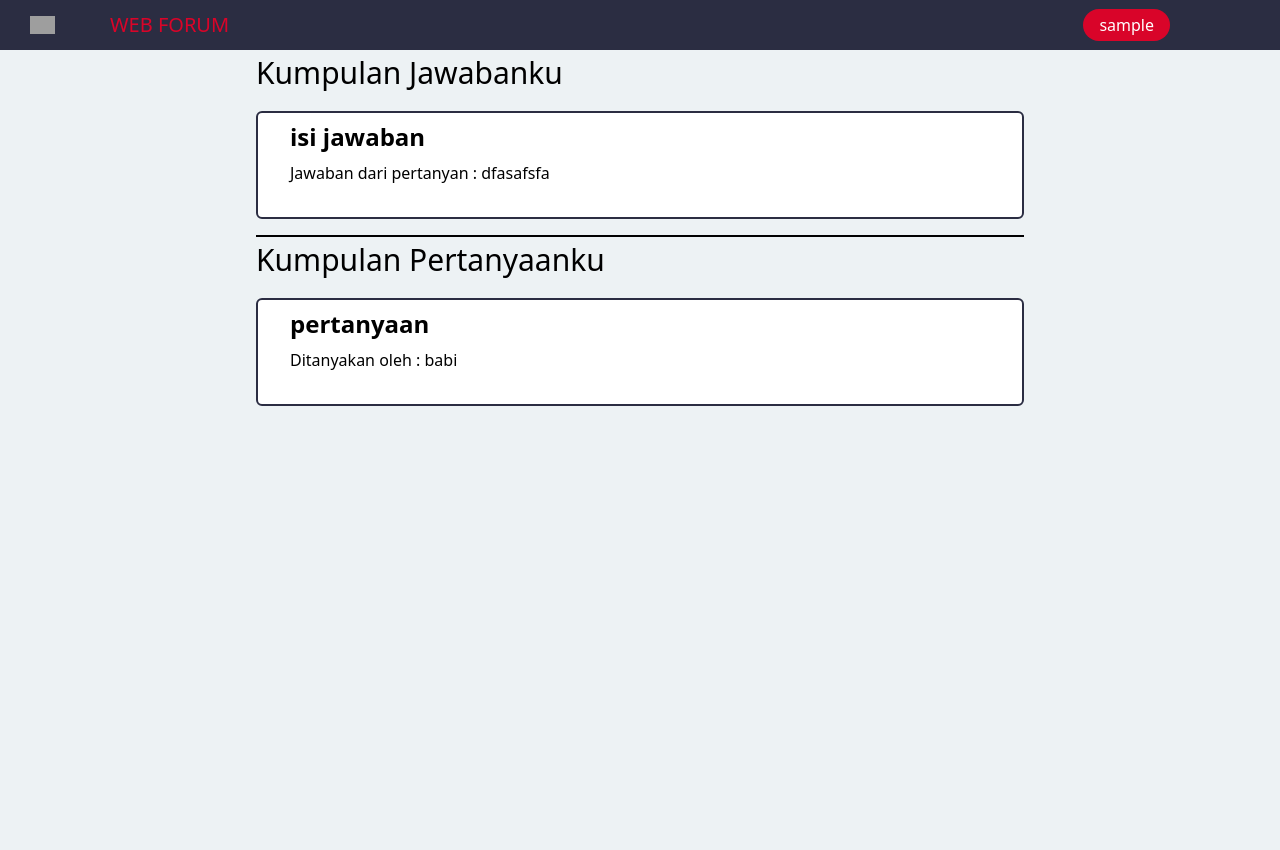
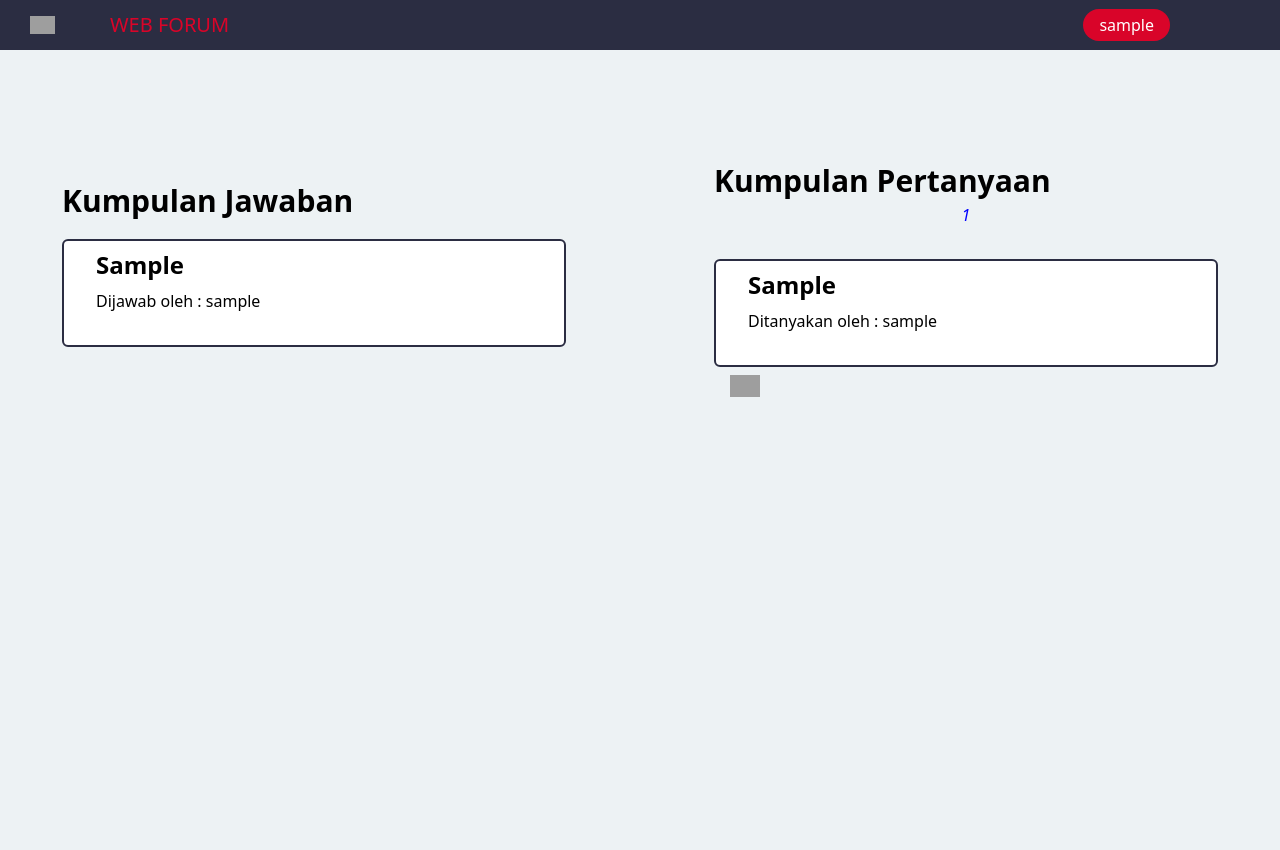
Before and after one commit to hfzdzakii/pplWebForum, a PHP site: page /MyPostPage.php in a window 1280 px wide. Run offline with PHP 8.4, Linux system fonts and the light colour scheme; the visitor is signed in with stand-in values (Sample User, id 1); tables that the repository leaves empty or names only in its code hold one stand-in row (values such as "Sample post"); a stand-in replaces the project's code that opens the database connection; some libraries are stand-ins or nearby versions; grey boxes are pictures that could not be loaded.

Commit message:
Komentar done

```diff
--- a/CommentPage.php
+++ b/CommentPage.php
@@ -54,7 +54,7 @@ try {
                     Dijawab oleh : <?php echo $dataJawaban[0]['username'] ?>
                 </div>
             </div>
-            <form action="controller.php?idJawaban=<?php echo $dataJawaban[0]['id_jawaban'] ?>" method="post" class="my-4 w-[100%] flex flex-col justify-center">
+            <form action="controller.php?idJawaban=<?php echo $dataJawaban[0]['id_jawaban'] ?>&from=<?php echo $state ?>" method="post" class="my-4 w-[100%] flex flex-col justify-center">
                 <?php if (isset($_SESSION['error'])) : ?>
                     <p style="color: red; font-style: italic; margin-top: 5px;"><?php echo $_SESSION['pesan'];
                                                                                         unset($_SESSION['pesan']);
@@ -93,7 +93,7 @@ try {
         });
 
         $('#myPost').click(function() {
-            window.location.href = 'myPostPage.php'
+            window.location.href = 'MyPostPage.php'
         })
 
         $('#logot').click(function() {
--- a/JawabPage.php
+++ b/JawabPage.php
@@ -65,7 +65,7 @@ try {
         });
 
         $('#myPost').click(function() {
-            window.location.href = 'myPostPage.php'
+            window.location.href = 'MyPostPage.php'
         })
 
         $('#logot').click(function() {
--- a/KumpulanPage.php
+++ b/KumpulanPage.php
@@ -53,7 +53,7 @@ try {
         });
 
         $('#myPost').click(function() {
-            window.location.href = 'myPostPage.php'
+            window.location.href = 'MyPostPage.php'
         })
 
         $('#logot').click(function() {
--- a/NewestPage.php
+++ b/NewestPage.php
@@ -154,7 +154,7 @@ try {
         });
 
         $('#myPost').click(function() {
-            window.location.href = 'myPostPage.php'
+            window.location.href = 'MyPostPage.php'
         })
 
         $('#logot').click(function() {
--- a/homePage.php
+++ b/homePage.php
@@ -154,7 +154,7 @@ try {
         });
 
         $('#myPost').click(function() {
-            window.location.href = 'myPostPage.php'
+            window.location.href = 'MyPostPage.php'
         })
 
         $('#logot').click(function() {
--- a/myPostPage.php
+++ b/myPostPage.php
@@ -3,16 +3,17 @@ session_start();
 include_once('yielder.php');
 include_once('connectDb.php');
 
-// if (isset($_SESSION['login'])) {
-//     $_SESSION['login'] = true;
-// } else {
-//     echo "<meta http-equiv='refresh' content='0; url=LoginPage.php'>";
-//     die();
-// }
+if (isset($_SESSION['login'])) {
+    $_SESSION['login'] = true;
+} else {
+    echo "<meta http-equiv='refresh' content='0; url=LoginPage.php'>";
+    die();
+}
 
-$state = "KumpulanPage";
+$state = "MyPostPage";
 $nama = $_SESSION['username'];
 $id = $_SESSION['id'];
+$akses = $_SESSION['akses'];
 
 $yielder = new Yielder($state, $nama);
 $head = $yielder->getHead();
@@ -21,39 +22,80 @@ $header = $yielder->getHeader($state, $nama);
 
 // SQL GOES HERE
 
+if ($akses == "admin") {
+    $kumpJawaban = $pdo->prepare("SELECT jawaban.id_jawaban, jawaban.jawaban, user.username from jawaban INNER JOIN user ON jawaban.id_user = user.id_user ORDER BY jawaban.waktu DESC;");
+    $kumpPertanyaan = $pdo->prepare("SELECT pertanyaan.id_pertanyaan, pertanyaan.pertanyaan, user.username FROM pertanyaan INNER JOIN user ON pertanyaan.id_user = user.id_user ORDER BY pertanyaan.waktu DESC;");
+} else {
+    $kumpJawaban = $pdo->prepare("SELECT jawaban.id_jawaban, jawaban.jawaban, user.username from jawaban INNER JOIN user ON jawaban.id_user = user.id_user WHERE jawaban.id_user=".$id." ORDER BY jawaban.waktu DESC;");
+    $kumpPertanyaan = $pdo->prepare("SELECT pertanyaan.id_pertanyaan, pertanyaan.pertanyaan, user.username FROM pertanyaan INNER JOIN user ON pertanyaan.id_user = user.id_user WHERE pertanyaan.id_user=".$id." ORDER BY pertanyaan.waktu DESC;");
+}
+
+try {
+    $kumpJawaban->execute();
+    $Jawaban = $kumpJawaban->fetchAll(PDO::FETCH_ASSOC);
+    $kumpPertanyaan->execute();
+    $Pertanyaan = $kumpPertanyaan->fetchAll(PDO::FETCH_ASSOC);
+} catch (PDOException $e) {
+    echo $e->getMessage();
+}
+
 ?>
 
 <?php echo $head ?>
 <?php echo $header ?>
-<div class="min-h-[100vh] w-[100vw] bg-[#EDF2F4] flex items-center flex-col">
-    <div class="w-[60%] flex items-center items-center flex-col">
-        <div class="text-[30px] text-left w-[100%]">
-            Kumpulan Jawabanku
+<div class="min-h-[100vh] w-[100vw] bg-[#EDF2F4] flex justify-around items-center px-10">
+    <div class="w-[42%] flex items-center items-center flex-col">
+        <div class="text-[30px] text-left w-[100%] font-semibold">
+            Kumpulan Jawaban
         </div>
+        <div class="flex flex-col w-[100%] h-[500px] overflow-y-auto">
+            <?php foreach($Jawaban as $jawaban): ?>
                 <a href="" class="w-[100%] bg-white rounded-md border-solid border-2 border-[#2B2D42] pb-8 mt-4">
                     <div class="px-8 py-2 text-2xl font-semibold">
-                <b>isi jawaban</b>
+                        <b><?php echo $jawaban['jawaban'] ?></b>
                     </div>
+                    <?php if($akses == "admin") : ?>
                         <div class="px-8">
-                Jawaban dari pertanyan : dfasafsfa
+                            Dijawab oleh : <?php echo $jawaban['username'] ?>
                         </div>
+                    <?php endif ?>
                 </a>
+            <?php endforeach ?>
         </div>
-    <div class="border border-black w-[60%] flex items-center items-center mt-4">
-
     </div>
-    <div class="w-[60%] flex items-center items-center flex-col">
-        <div class="text-[30px] text-left w-[100%]">
-            Kumpulan Pertanyaanku
+    <div class="w-[5%]"></div>
+    <div class="w-[42%] flex items-center items-center flex-col">
+        <div class="text-[30px] text-left w-[100%] font-semibold">
+            Kumpulan Pertanyaan
         </div>
+        <?php if (isset($_SESSION['error'])) : ?>
+            <p style="color: red; font-style: italic; margin-bottom: 1rem;"><?php echo $_SESSION['pesan'];
+                                                                                unset($_SESSION['pesan']);
+                                                                                unset($_SESSION['error']); ?></p>
+        <?php endif ?>
+        <?php if (isset($_SESSION['didit'])) : ?>
+            <p style="color: blue; font-style: italic; margin-bottom: 1rem;"><?php echo $_SESSION['pesan'];
+                                                                                unset($_SESSION['pesan']);
+                                                                                unset($_SESSION['didit']); ?></p>
+        <?php endif ?>
+        <div class="flex flex-col w-[100%] h-[500px] overflow-y-auto">
+            <?php foreach($Pertanyaan as $pertanyaan) : ?>
                 <a href="" class="w-[100%] bg-white rounded-md border-solid border-2 border-[#2B2D42] pb-8 mt-4">
-            <div class="px-8 py-2 text-2xl font-semibold">
-                <b>pertanyaan</b>
+                    <div class="px-8 py-2 text-2xl font-medium">
+                        <b><?php echo $pertanyaan['pertanyaan'] ?></b>
                     </div>
+                    <?php if($akses == "admin") : ?>
                         <div class="px-8">
-                Ditanyakan oleh : babi
+                            Ditanyakan oleh : <?php echo $pertanyaan['username'] ?>
                         </div>
+                    <?php endif ?>
                 </a>
+                <div class="mt-2 flex">
+                    <!-- <a href=""><img width="30" height="30" src="https://img.icons8.com/ios/30/edit--v1.png" alt="edit--v1"/></a> -->
+                    <a href="controller.php?aksi=DeletePertanyaan&idPert=<?php echo $pertanyaan['id_pertanyaan'] ?>" class="ml-4 right-0 top-6"><img width="30" height="30" src="https://img.icons8.com/fluency-systems-regular/30/filled-trash.png" alt="filled-trash"/></a>
+                </div>
+            <?php endforeach ?>
+        </div>
     </div>
 </div>
 
@@ -62,6 +104,10 @@ $header = $yielder->getHeader($state, $nama);
         $('#dropdown-toggle').click(function() {
             $('#dropdown-menu').toggleClass('hidden');
         });
+
+        $('#myPost').click(function() {
+            window.location.href = 'MyPostPage.php'
+        })
 
         $('#logot').click(function() {
             window.location.href = 'controller.php'
```
Also changed, not shown: controller.php (+20 -1 lines), tes.php (deleted, +0 -63 lines). Lines whose indentation alone changed are shown as unchanged.
